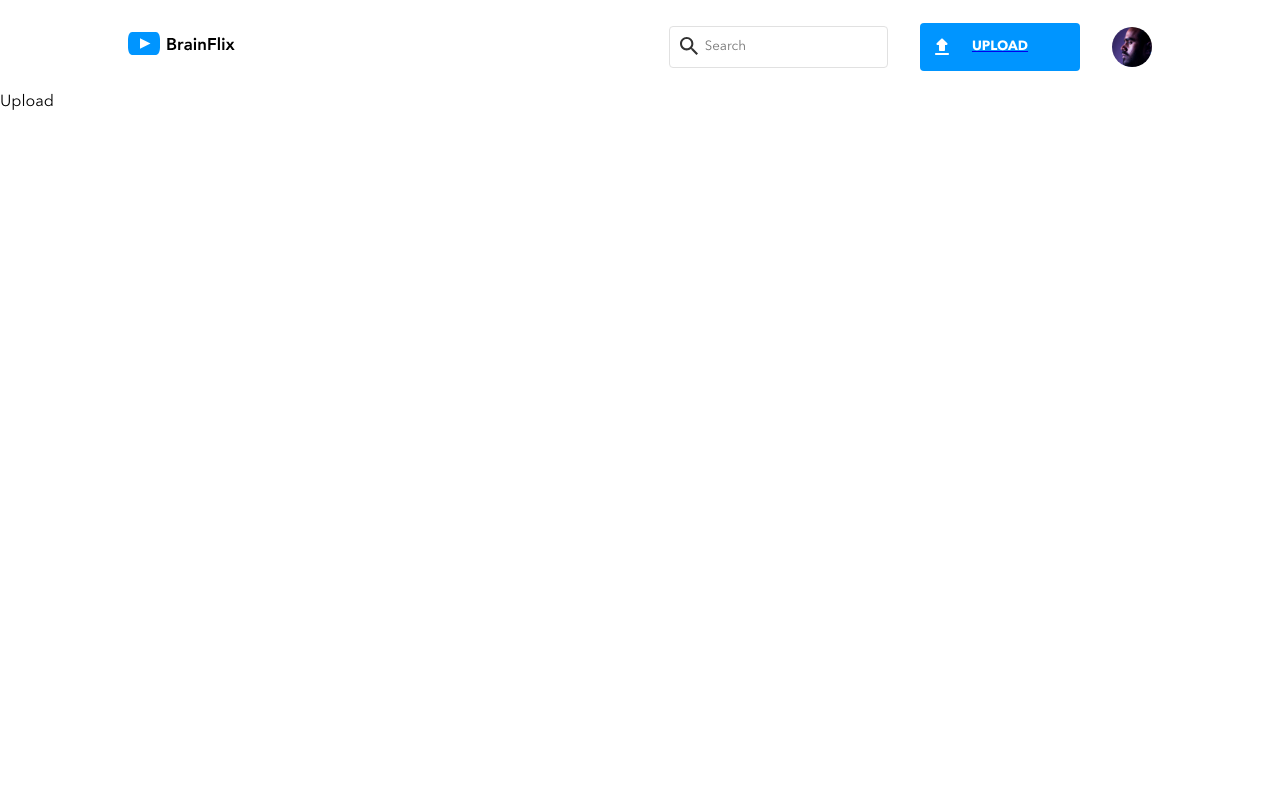
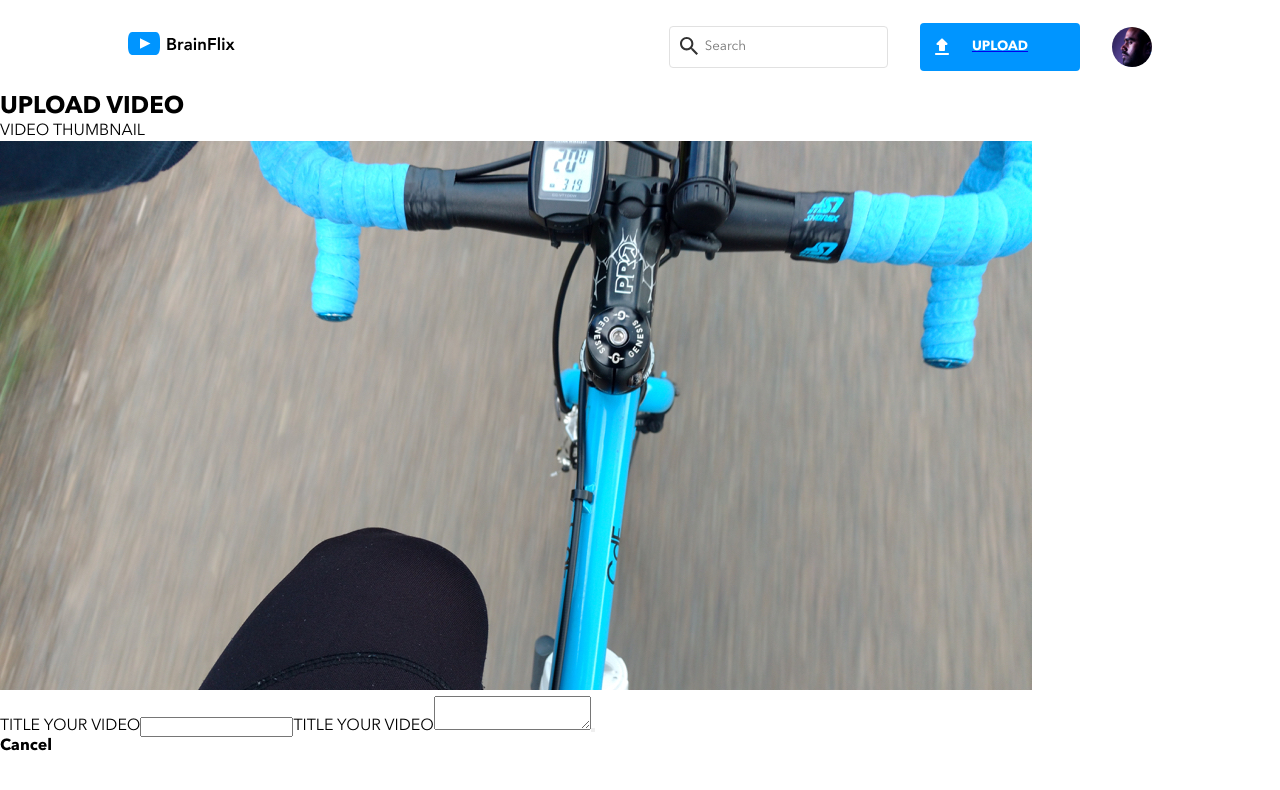
Before and after one commit to PhilipAguiar/philip-aguiar-brainflix, a React (Create React App) app: page /upload in a window 1280 px wide. Shown: the top 790 px of the page. Built offline with nearby package versions, Linux system fonts and the light colour scheme.

Commit message:
created upload page elements (no styling)

```diff
--- a/src/pages/Upload.js
+++ b/src/pages/Upload.js
@@ -1,9 +1,24 @@
-import React from 'react'
+import React from "react";
+import uploadImage from '../assets/Images/Upload-video-preview.jpg'
 
 function Upload() {
   return (
-    <div>Upload</div>
-  )
+    <section>
+      <h1>UPLOAD VIDEO</h1>
+      <p>VIDEO THUMBNAIL</p>
+      <img src={uploadImage}></img>
+      <form>
+        <label>TITLE YOUR VIDEO</label>
+        <input></input>
+        <label>TITLE YOUR VIDEO</label>
+        <textarea></textarea>
+        <button></button>
+
+        <h4>Cancel</h4>
+
+      </form>
+    </section>
+  );
 }
 
-export default Upload
+export default Upload;
```
Also changed, not shown: src/assets/Images/Upload-video-preview.jpg (added).
